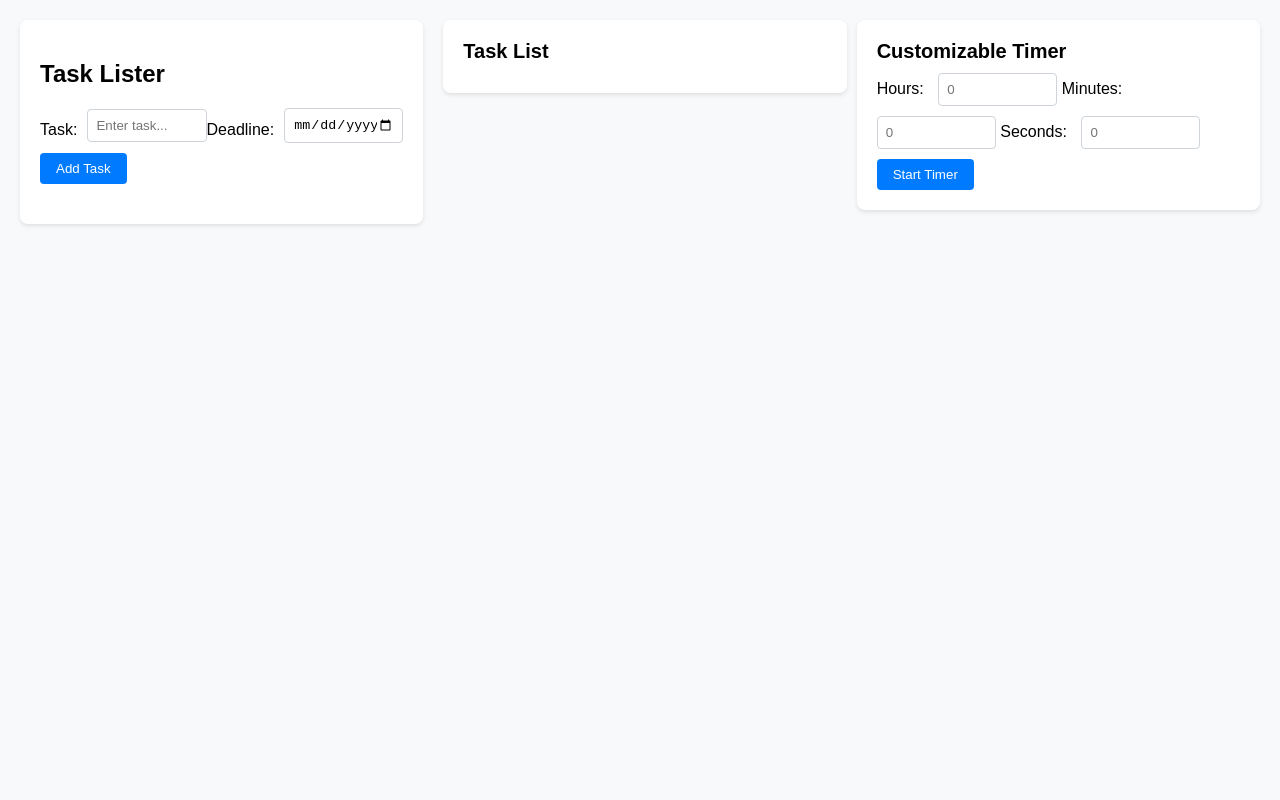
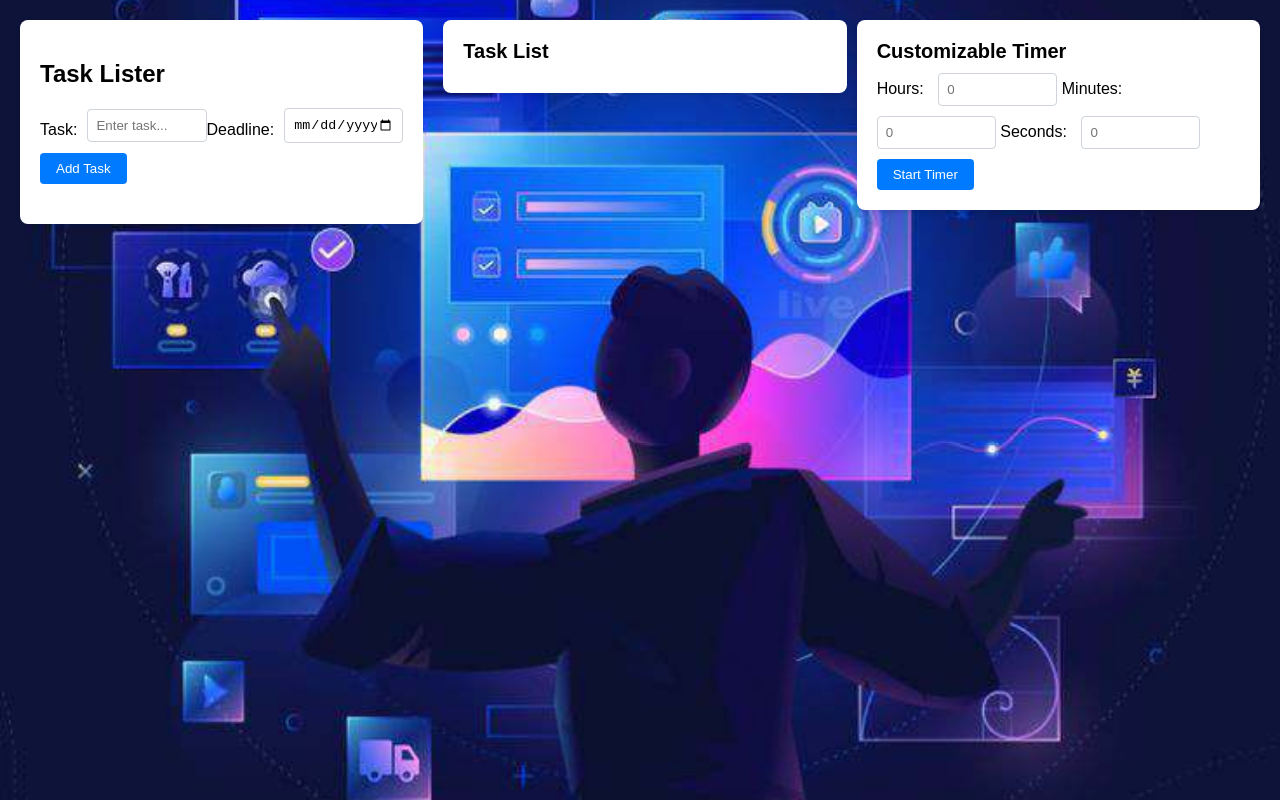
Before and after one commit to Meugleeee/POMOAssist, a plain HTML site: page E-Tech.html in a window 1280 px wide. Drawn offline with Linux system fonts and the light colour scheme.

Commit message:
Update E-Tech.css

```diff
--- a/E-Tech.css
+++ b/E-Tech.css
@@ -9,7 +9,7 @@ body{
 }
 
 .background-image {
-    background-image: url('images/E-Tech.jpg'); /* Replace 'background.jpg' with your image file */
+    background-image: url('E-Tech.jpg'); /* Replace 'background.jpg' with your image file */
     background-size: cover;
     background-position: center;
     position: fixed;
```
